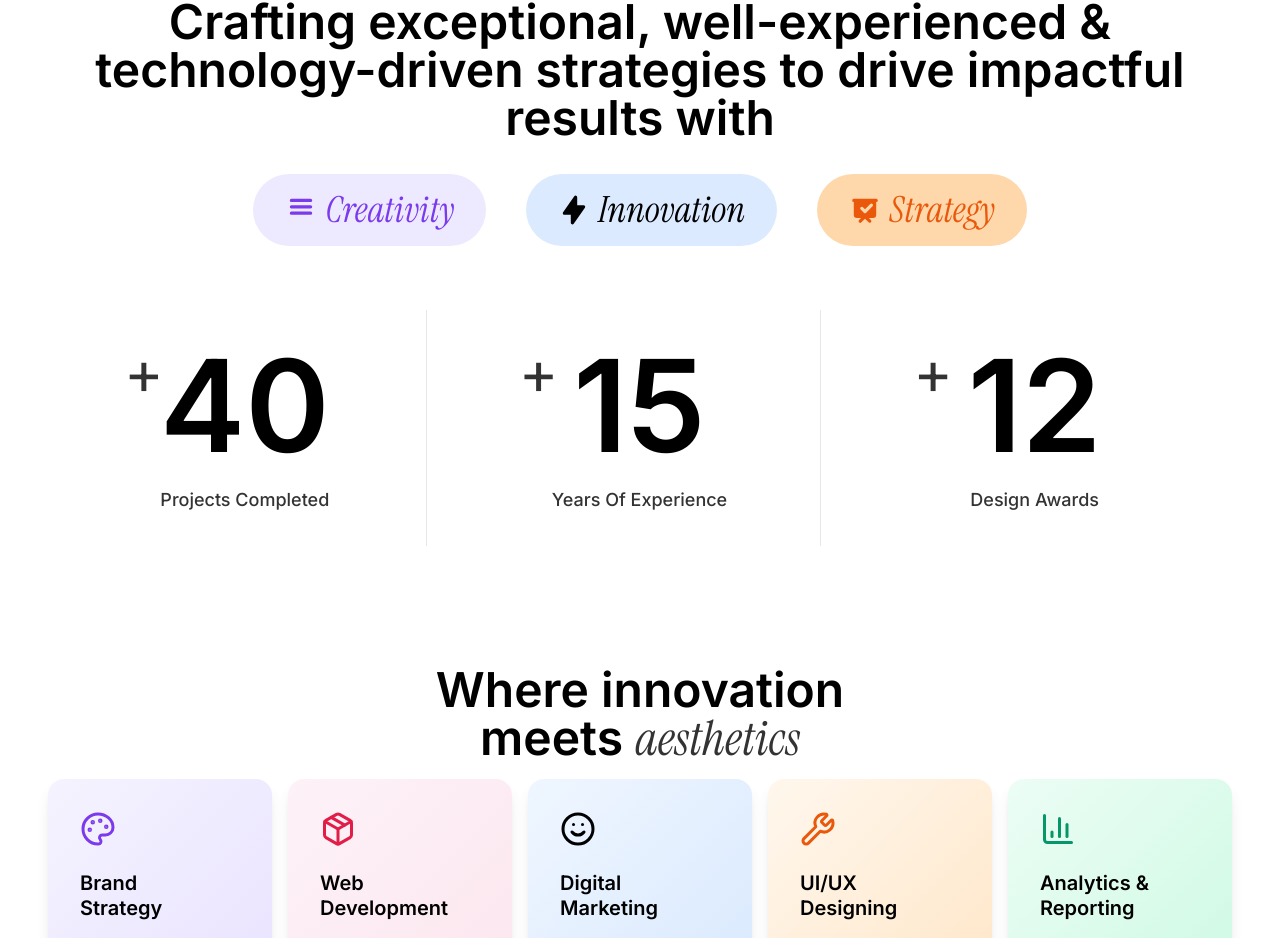
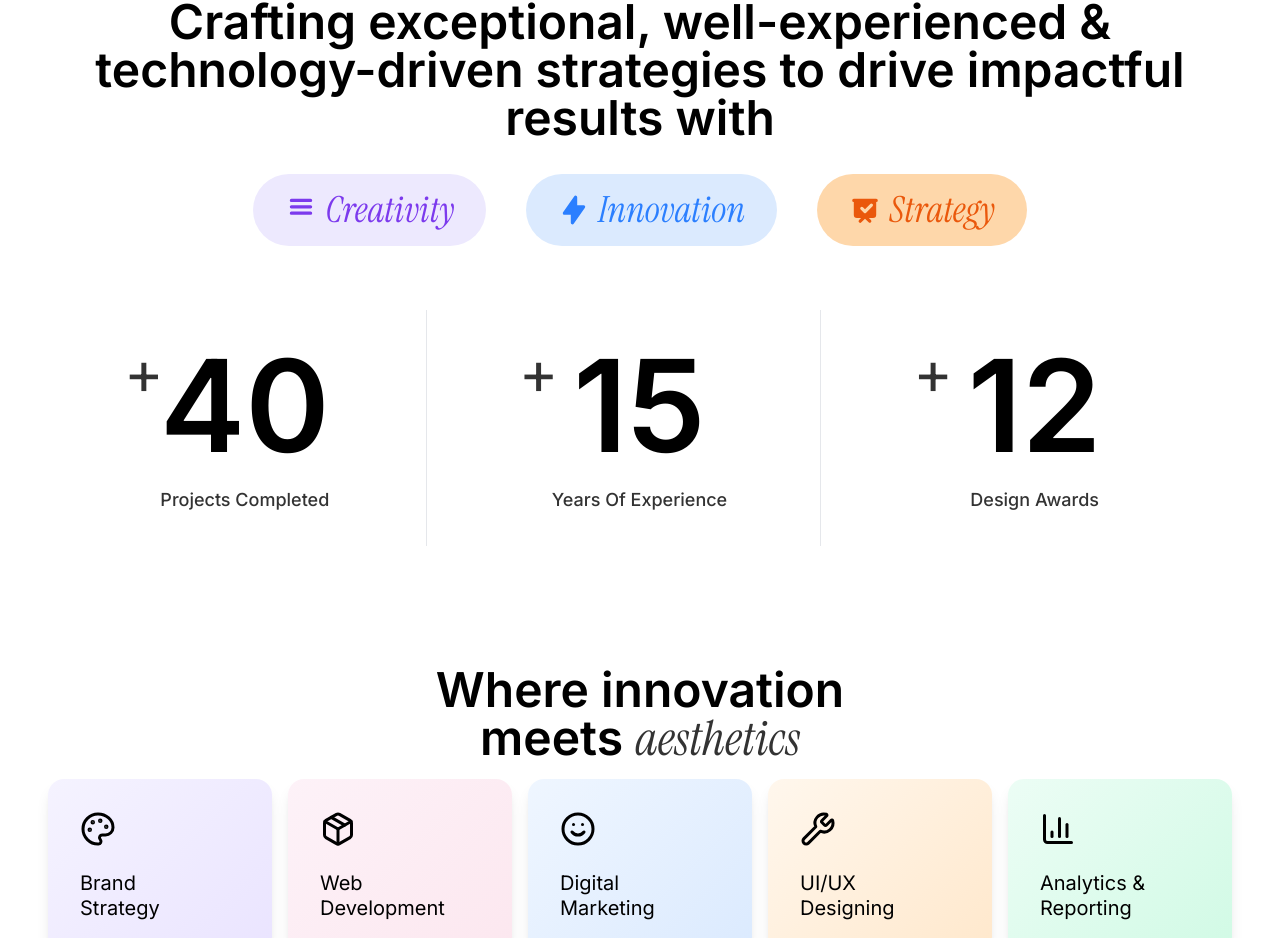
Before and after one commit to Ajay-1112/Awake-Template, a React (Vite) app: page / in a window 1280 px wide. Shown: the part 1109-2047 px from the top of the page. Built offline with nearby package versions, Linux system fonts and the light colour scheme.

Commit message:
refactor About and Service sections for improved styling consistency and layout

```diff
--- a/src/Components/About_Section.jsx
+++ b/src/Components/About_Section.jsx
@@ -22,7 +22,7 @@ const About_Section = () => {
       id: 2,
       name: "Innovation",
       bgColor: "bg-blue-soft",
-      textColor: "text-secondary",
+      textColor: "text-blue-500",
       icon: (
         <svg className="w-8 h-8" fill="currentColor" viewBox="0 0 20 20">
           <path
--- a/src/Components/Service_Section.jsx
+++ b/src/Components/Service_Section.jsx
@@ -15,7 +15,7 @@ const Service_Section = () => {
       icon: Palette,
       bgColor: "bg-purple-gradient",
       hoverColor: "hover:bg-purple-primary",
-      iconColor: "text-purple-primary",
+
     },
     {
       id: 2,
@@ -27,7 +27,7 @@ const Service_Section = () => {
       icon: Package,
       bgColor: "bg-rose-gradient",
       hoverColor: "hover:bg-rose-primary",
-      iconColor: "text-rose-primary",
+
     },
     {
       id: 3,
@@ -39,7 +39,7 @@ const Service_Section = () => {
       icon: Smile,
       bgColor: "bg-blue-gradient",
       hoverColor: "hover:bg-secondary",
-      iconColor: "text-secondary",
+
     },
     {
       id: 4,
@@ -51,7 +51,7 @@ const Service_Section = () => {
       icon: Wrench,
       bgColor: "bg-orange-gradient",
       hoverColor: "hover:bg-orange-primary",
-      iconColor: "text-orange-primary",
+
     },
     {
       id: 5,
@@ -63,7 +63,7 @@ const Service_Section = () => {
       icon: BarChart3,
       bgColor: "bg-green-gradient",
       hoverColor: "hover:bg-green-primary",
-      iconColor: "text-green-primary",
+
     },
   ];
 
@@ -79,7 +79,7 @@ const Service_Section = () => {
       </div>
 
       {/* Services Grid */}
-      <div className="grid px-3 md:px-3 grid-cols-2 md:flex md:flex-wrap   justify-center gap-3 md:gap-4 mb-16 max-w-7xl mx-auto">
+      <div className="grid px-3 md:px-3 grid-cols-2 md:flex md:flex-wrap justify-center gap-3 md:gap-4 mb-16 max-w-7xl mx-auto">
         {services.map((service) => {
           const IconComponent = service.icon;
           return (
@@ -88,11 +88,10 @@ const Service_Section = () => {
               className={`
                                 ${service.bgColor} ${service.hoverColor}
                               rounded-2xl p-8 transition-all duration-300 cursor-pointer
-                              transform hover:scale-105 hover:shadow-xl
                               w-full sm:w-48 md:w-52 lg:w-56
                               ${
                                 hoveredCard === service.id
-                                  ? "shadow-2xl"
+                                  ? "shadow-lg"
                                   : "shadow-lg"
                               }
                             `}
@@ -104,11 +103,9 @@ const Service_Section = () => {
                   size={36}
                   className={`${
                     service.iconColor
-                  } mb-4 transition-transform duration-300 ${
-                    hoveredCard === service.id ? "scale-110" : ""
-                  }`}
+                  } mb-4 transition-transform duration-300`}
                 />
-                <h3 className="text-primary-text  font-semibold text-xl leading-tight">
+                <h3 className="text-primary-text text-xl leading-tight">
                   {service.title}
                 </h3>
               </div>
--- a/src/index.css
+++ b/src/index.css
@@ -14,27 +14,20 @@
   --color-border: #e5e7eb; /* Light Gray */
 
 
-  --color-purple-primary: #7c3aed; /* Violet */
-  --color-purple-soft: #ede9fe; /* Light Violet */
-  --color-orange-primary: #ea580c; /* Orange Red */
-  --color-orange-soft: #fed7aa; /* Peach Puff */
-  --color-blue-soft: #dbeafe; /* Light Blue */
-  --color-rose-primary: #e11d48; /* Crimson */
-  --color-green-primary: #059669; /* Emerald */
-
+  --color-purple-primary: #7c3aed;
+  --color-purple-soft: #ede9fe;
+  --color-orange-primary: #ea580c;
+  --color-orange-soft: #fed7aa;
+  --color-blue-soft: #dbeafe;
+  --color-rose-primary: #e11d48;
+  --color-green-primary: #059669;
 
   --color-purple-gradient: linear-gradient(135deg, #f5f3ff, #eae4ff);
-
   --color-rose-gradient: linear-gradient(135deg, #fdf2f8, #fce7ef);
-
   --color-blue-gradient: linear-gradient(135deg, #eff6ff, #dbeafe);
-
   --color-orange-gradient: linear-gradient(135deg, #fff7ed, #ffe8cc);
-
   --color-green-gradient: linear-gradient(135deg, #ecfdf5, #d1fae5);
-
-  --color-primary-gradient: linear-gradient(135deg, #f3f4f6, #e5e7eb);
-}
+  --color-primary-gradient: linear-gradient(135deg, #f3f4f6, #e5e7eb);}
 
 .bg-purple-gradient {
   background: var(--color-purple-gradient);
```
